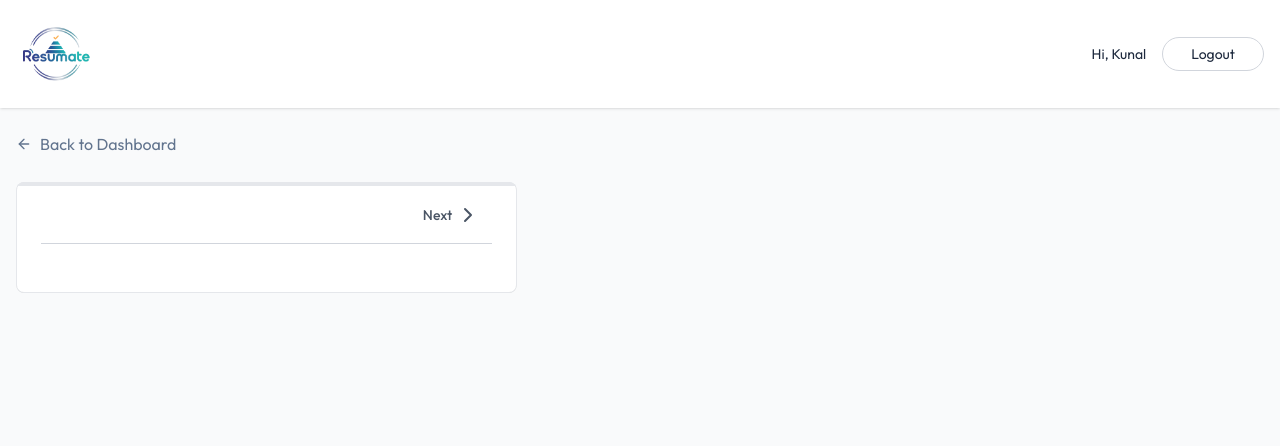
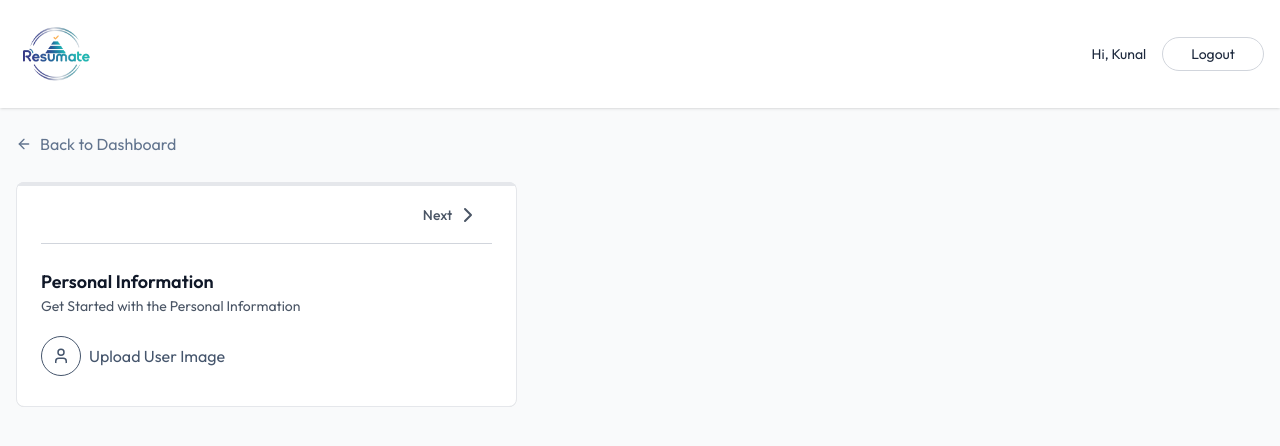
Before and after one commit to KunalxKushwaha/Resume-Builder, a React (Vite) app in the folder Frontend/: page /app/builder/1 in a window 1280 px wide. Shown: the top 446 px of the page. Built offline with nearby package versions, Linux system fonts and the light colour scheme.

Commit message:
Making the info page

```diff
--- a/Frontend/src/components/PersonalInfoForm.jsx
+++ b/Frontend/src/components/PersonalInfoForm.jsx
@@ -11,9 +11,9 @@ const PersonalInfoForm = ({data, onChange, removeBackground, setRemoveBackground
       <h3 className='text-lg font-semibold text-gray-900'>Personal Information</h3>
       <p className='text-sm text-gray-600'>Get Started  with the Personal Information</p>
       <div className='flex items-center gap-2'>
-        <label htmlFor="">
+        <label>
             {data.image ? (
-                <img src={typeof data.image === 'string' ? data.image: URL.createObjectURL(data.image)} alt="User Image"  className='w-16 h-16 rounded-full object-cover mt-5 ring rong-slate-300 hover:opacity-80'/>
+                <img src={typeof data.image === 'string' ? data.image: URL.createObjectURL(data.image)} alt="User Image"  className='w-16 h-16 rounded-full object-cover mt-5 ring ring-slate-300 hover:opacity-80'/>
             ): (
                 <div className='inline-flex items-center gap-2 mt-5 text-slate-600 hover:text-slate-700 cursor-pointer'>
                     <User className='size-10 border rounded-full p-2.5'/>
--- a/Frontend/src/pages/ResumeBuilder.jsx
+++ b/Frontend/src/pages/ResumeBuilder.jsx
@@ -2,10 +2,11 @@ import React, { useEffect } from 'react'
 import { Link , useParams } from 'react-router-dom'
 import { dummyResumeData } from '../assets/assets'
 import { ArrowLeftIcon, Briefcase, ChevronLeft, ChevronRight, FileText, FolderIcon, GraduationCap, Sparkles, User } from 'lucide-react'
+import PersonalInfoForm from '../components/PersonalInfoForm'
 
 const ResumeBuilder = () => {
 
-   const {resumeId} = useParams
+   const {resumeId} = useParams();
   const [resumeData, setResumeData] = React.useState({
     _id: '',
     title: '',
@@ -117,7 +118,9 @@ const ResumeBuilder = () => {
               <div className='space-y-6'>
                 {
                   activeSection.id === 'personal' && (
-                    <div></div>
+                    <PersonalInfoForm data={resumeData.personal_info} onChange={
+                      (data) => setResumeData(prev => ({...prev, personal_info:data}))
+                    } removeBackground={removeBackground} setRemoveBackground={setRemoveBackground}/>
                   )
                 }
 
```
